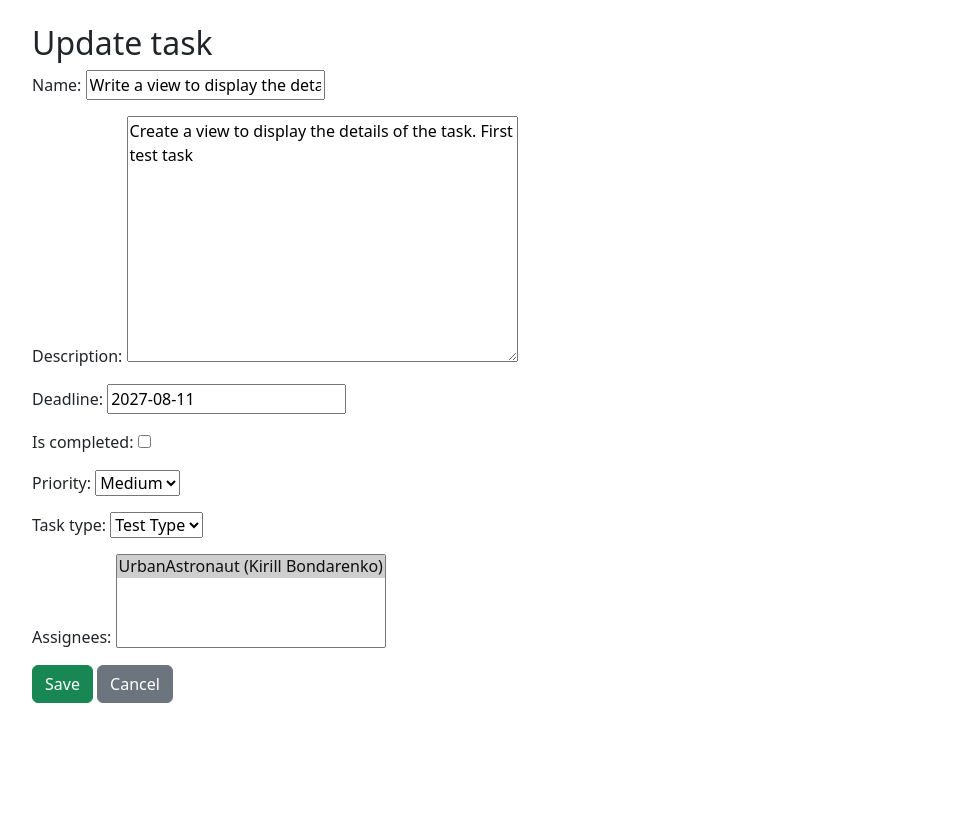
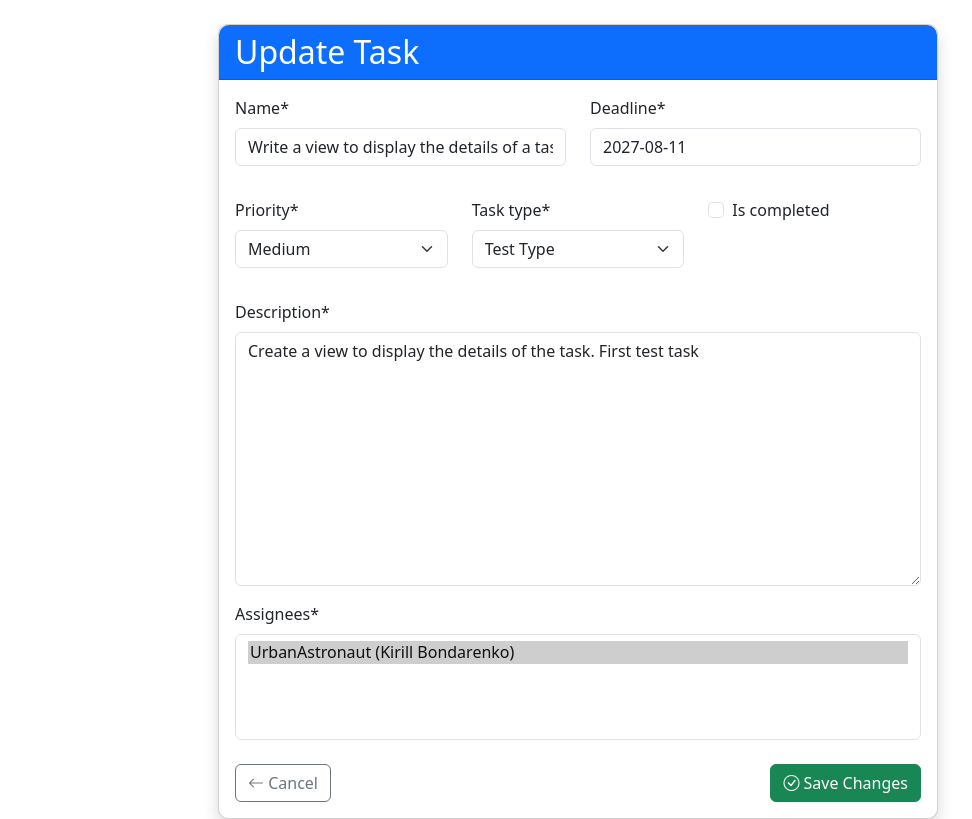
Before and after one commit to UrbanAstronaut88/it-project, a Django app: page /tasks/1/update/ in a window 1280 px wide. Shown: the part 56-875 px from the top of the page, without its empty margins (62-1034 px from the left). Before the commit the page ends 759 px from the top, so only its background shows below. Run offline with Django 5.2, Linux system fonts and the light colour scheme; data comes from the database, SQL or seed files in the repository; some libraries are stand-ins or nearby versions.

Commit message:
style: 'task_form.html' updating html code using bootstrap

```diff
--- a/templates/base.html
+++ b/templates/base.html
@@ -3,6 +3,7 @@
 <head>
   <meta charset="UTF-8">
   <title>{% block title %}IT Projects{% endblock %}</title>
+  <link rel="stylesheet" href="https://cdn.jsdelivr.net/npm/bootstrap-icons@1.10.0/font/bootstrap-icons.css">
   <link href="https://cdn.jsdelivr.net/npm/bootstrap@5.3.0/dist/css/bootstrap.min.css" rel="stylesheet">
 </head>
 <body>
--- a/templates/main/task_form.html
+++ b/templates/main/task_form.html
@@ -1,15 +1,88 @@
 {% extends "base.html" %}
+{% load crispy_forms_filters %}
+{% load crispy_forms_tags %}
 
-{% block title %}Update task{% endblock %}
+{% block title %}Update Task{% endblock %}
 
 {% block content %}
-  <div class="container mt-4">
-    <h2>Update task</h2>
-    <form method="post">
-      {% csrf_token %}
-      {{ form.as_p }}
-      <button type="submit" class="btn btn-success">Save</button>
-      <a href="{% url 'main:task-detail' object.pk %}" class="btn btn-secondary">Cancel</a>
-    </form>
-  </div>
+<div class="container mt-4">
+    <div class="row justify-content-center">
+        <div class="col-md-8">
+            <div class="card shadow">
+                <div class="card-header bg-primary text-white">
+                    <h2 class="mb-0">Update Task</h2>
+                </div>
+                <div class="card-body">
+                    <form method="post" class="needs-validation" novalidate>
+                        {% csrf_token %}
+
+                        <div class="row mb-3">
+                            <div class="col-md-6">
+                                {{ form.name|as_crispy_field }}
+                            </div>
+                            <div class="col-md-6">
+                                {{ form.deadline|as_crispy_field }}
+                            </div>
+                        </div>
+
+                        <div class="row mb-3">
+                            <div class="col-md-4">
+                                {{ form.priority|as_crispy_field }}
+                            </div>
+                            <div class="col-md-4">
+                                {{ form.task_type|as_crispy_field }}
+                            </div>
+                            <div class="col-md-4">
+                                {{ form.is_completed|as_crispy_field }}
+                            </div>
+                        </div>
+
+                        {{ form.description|as_crispy_field }}
+
+                        {% if form.tags %}
+                        <div class="mb-3">
+                            <label class="form-label">Tags</label>
+                            <div class="tag-selector">
+                                {{ form.tags }}
+                            </div>
+                        </div>
+                        {% endif %}
+
+                        {{ form.assignees|as_crispy_field }}
+
+                        <div class="d-flex justify-content-between mt-4">
+                            <a href="{% url 'main:task-detail' object.pk %}" class="btn btn-outline-secondary">
+                                <i class="bi bi-arrow-left"></i> Cancel
+                            </a>
+                            <button type="submit" class="btn btn-success">
+                                <i class="bi bi-check-circle"></i> Save Changes
+                            </button>
+                        </div>
+                    </form>
+                </div>
+            </div>
+        </div>
+    </div>
+</div>
+
+<style>
+    /* временное решение, не забыть перенести стили в отдельный модуль */
+    .card {
+        border-radius: 10px;
+    }
+    .card-header {
+        border-radius: 10px 10px 0 0 !important;
+    }
+    .tag-selector {
+        display: flex;
+        flex-wrap: wrap;
+        gap: 8px;
+    }
+    .tag-selector .form-check {
+        margin-right: 10px;
+    }
+    select[multiple] {
+        height: auto;
+    }
+</style>
 {% endblock %}
```
